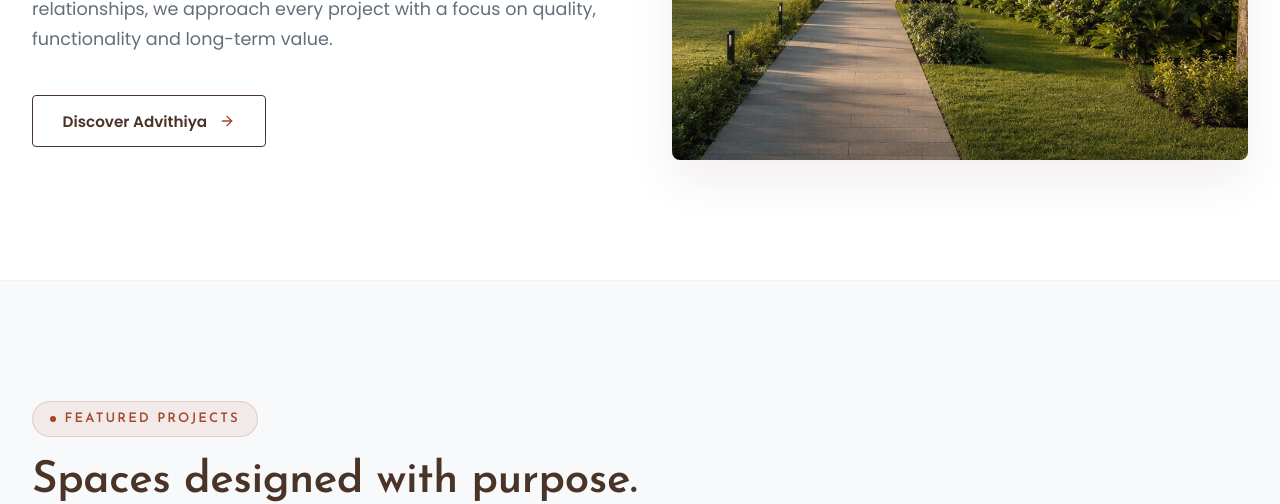
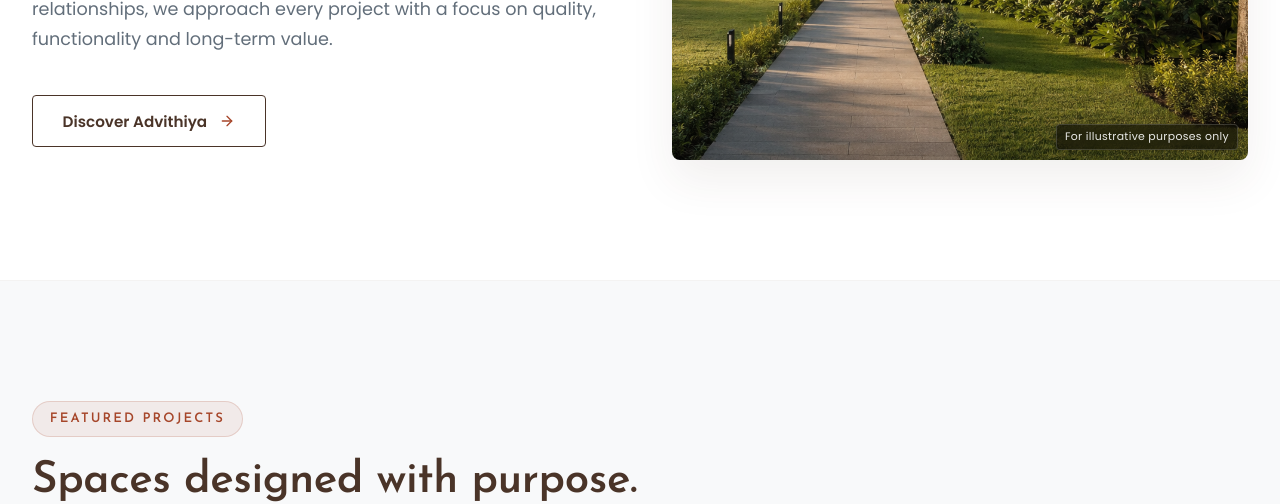
Before and after one commit to marquetstudio/Advithiya-website, a React (Vite) app: page / in a window 1280 px wide. Shown: the part 1340-1844 px from the top of the page. Built offline with nearby package versions, Linux system fonts and the light colour scheme.

Commit message:
UI improvements

```diff
--- a/src/index.css
+++ b/src/index.css
@@ -242,16 +242,6 @@ button:active,
   transition: all 0.25s ease;
 }
 
-.section-tag::before {
-  content: '';
-  display: inline-block;
-  width: 6px;
-  height: 6px;
-  border-radius: 50%;
-  background-color: var(--color-orange);
-  flex-shrink: 0;
-}
-
 /* Glassmorphism Header Tag for Hero & Dark Sections */
 .section-tag-glass,
 .dark-section .section-tag,
@@ -267,12 +257,26 @@ section[style*="312119"] .section-tag {
   padding: 0.45rem 1.25rem !important;
 }
 
-.section-tag-glass::before,
-.dark-section .section-tag::before,
-section[style*="4A3428"] .section-tag::before,
-section[style*="312119"] .section-tag::before {
-  background-color: #E2795B !important;
-  box-shadow: 0 0 10px rgba(226, 121, 91, 0.9) !important;
+/* Image Disclaimer Badge */
+.image-disclaimer-badge {
+  position: absolute;
+  bottom: 10px;
+  right: 10px;
+  z-index: 2;
+  background: rgba(0, 0, 0, 0.52);
+  backdrop-filter: blur(8px);
+  -webkit-backdrop-filter: blur(8px);
+  border: 1px solid rgba(255, 255, 255, 0.16);
+  color: rgba(255, 255, 255, 0.9);
+  font-size: 0.68rem;
+  font-weight: 400;
+  letter-spacing: 0.03em;
+  padding: 3px 8px;
+  border-radius: 4px;
+  pointer-events: none;
+  box-shadow: 0 2px 8px rgba(0, 0, 0, 0.25);
+  font-family: var(--font-body);
+  user-select: none;
 }
 
 .dark-section {
--- a/src/pages/AboutPage.jsx
+++ b/src/pages/AboutPage.jsx
@@ -246,6 +246,7 @@ export const AboutPage = ({ setActivePage, onOpenSpeakModal }) => {
                     display: 'block'
                   }}
                 />
+                <span className="image-disclaimer-badge">For illustrative purposes only</span>
               </motion.div>
 
               {/* Right Column: Text Content */}
@@ -498,7 +499,7 @@ export const AboutPage = ({ setActivePage, onOpenSpeakModal }) => {
                       border: '1px solid rgba(74, 52, 40, 0.08)'
                     }}
                   >
-                    <div style={{ width: '100%', height: '240px', overflow: 'hidden' }}>
+                    <div style={{ width: '100%', height: '240px', overflow: 'hidden', position: 'relative' }}>
                       <motion.img
                         whileHover={{ scale: 1.05 }}
                         transition={{ duration: 0.5 }}
@@ -506,6 +507,7 @@ export const AboutPage = ({ setActivePage, onOpenSpeakModal }) => {
                         alt={val.title}
                         style={{ width: '100%', height: '100%', objectFit: 'cover', display: 'block' }}
                       />
+                      <span className="image-disclaimer-badge">For illustrative purposes only</span>
                     </div>
                     <div style={{ padding: '2rem' }}>
                       <h3 style={{ fontSize: '1.25rem', color: '#4A3428', marginBottom: '0.75rem', fontWeight: 700 }}>
--- a/src/pages/HomePage.jsx
+++ b/src/pages/HomePage.jsx
@@ -193,6 +193,7 @@ export const HomePage = ({
                   display: 'block'
                 }}
               />
+              <span className="image-disclaimer-badge">For illustrative purposes only</span>
             </motion.div>
           </div>
         </div>
@@ -514,7 +515,7 @@ export const HomePage = ({
                     flexDirection: 'column'
                   }}
                 >
-                  <div style={{ width: '100%', height: '240px', overflow: 'hidden', backgroundColor: '#F8F9FA' }}>
+                  <div style={{ width: '100%', height: '240px', overflow: 'hidden', backgroundColor: '#F8F9FA', position: 'relative' }}>
                     <motion.img
                       whileHover={{ scale: 1.05 }}
                       transition={{ duration: 0.5 }}
@@ -522,6 +523,7 @@ export const HomePage = ({
                       alt={pillar.title}
                       style={{ width: '100%', height: '100%', objectFit: 'cover', display: 'block' }}
                     />
+                    <span className="image-disclaimer-badge">For illustrative purposes only</span>
                   </div>
 
                   <div style={{ padding: '2rem 1.75rem 2.25rem 1.75rem', textAlign: 'center', flex: 1, display: 'flex', flexDirection: 'column', justifyContent: 'flex-start' }}>
--- a/src/pages/PartnerPage.jsx
+++ b/src/pages/PartnerPage.jsx
@@ -57,13 +57,15 @@ export const PartnerPage = () => {
             left: 0,
             right: 0,
             bottom: 0,
-            backgroundImage: `url(${assetPath('images/urban_chalet.jpg')})`,
+            backgroundImage: `url(${assetPath('images/transparency.png')})`,
             backgroundSize: 'cover',
             backgroundPosition: 'center',
             filter: 'brightness(0.7)',
             zIndex: 0
           }}
         />
+
+        <span className="image-disclaimer-badge">For illustrative purposes only</span>
 
         <div className="container" style={{ maxWidth: '880px', textAlign: 'center', position: 'relative', zIndex: 1 }}>
           <span className="section-tag section-tag-glass">Partner With Advithiya</span>
```
Also changed, not shown: 1 other file (tests, documents, lock files or other folders).
